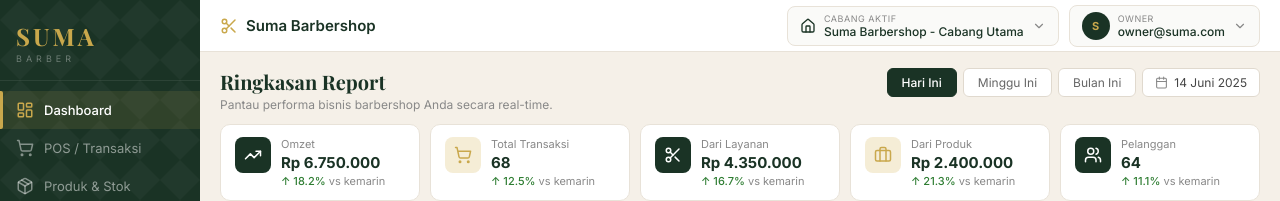
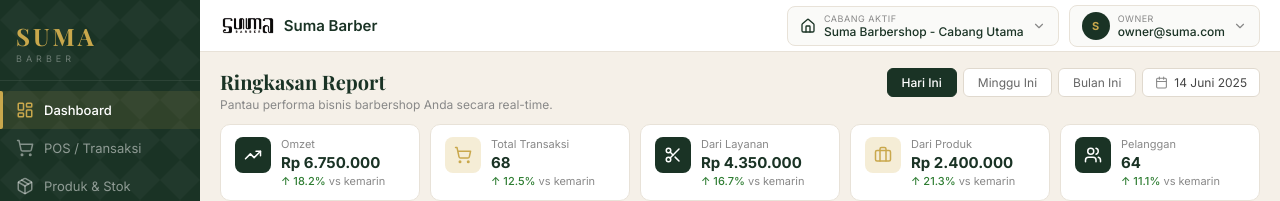
Before and after one commit to BangJhen/suma-dashboard, a React (Vite) app: page / in a window 1280 px wide. Shown: the top 201 px of the page. Built offline with nearby package versions, Linux system fonts and the light colour scheme; the HTML template or start-up script is replaced by a standard one.

Commit message:
feat: add logo to public, set as favicon and topbar icon

```diff
--- a/index.html
+++ b/index.html
@@ -4,7 +4,8 @@
     <meta charset="UTF-8" />
     <meta name="viewport" content="width=device-width, initial-scale=1.0" />
     <meta name="robots" content="noindex, nofollow" />
-    <title>Suma Barbershop — POS Admin</title>
+    <title>Suma Barber — POS Admin</title>
+    <link rel="icon" type="image/png" href="/logo.png" />
     <link rel="preconnect" href="https://fonts.googleapis.com" />
     <link rel="preconnect" href="https://fonts.gstatic.com" crossorigin />
     <link
--- a/src/components/Topbar.tsx
+++ b/src/components/Topbar.tsx
@@ -5,8 +5,8 @@ export default function Topbar() {
   return (
     <header style={styles.topbar}>
       <div style={styles.brand}>
-        <Scissors size={18} color="#C9A84C" />
-        <span style={styles.brandName}>Suma Barbershop</span>
+        <img src="/logo.png" alt="Suma Barber" style={{ height: 20, objectFit: 'contain' }} />
+        <span style={styles.brandName}>Suma Barber</span>
       </div>
 
       <div style={styles.controls}>
```
Also changed, not shown: public/logo.png (added).
